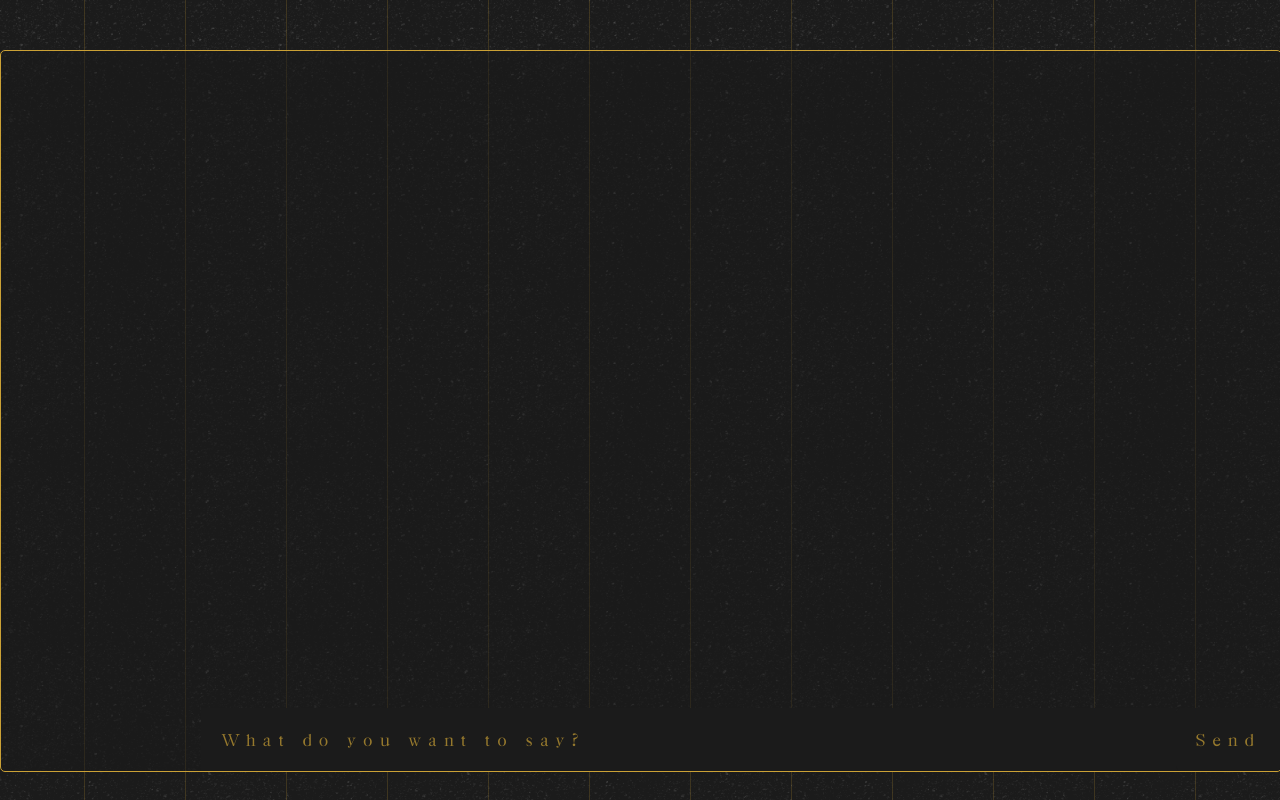
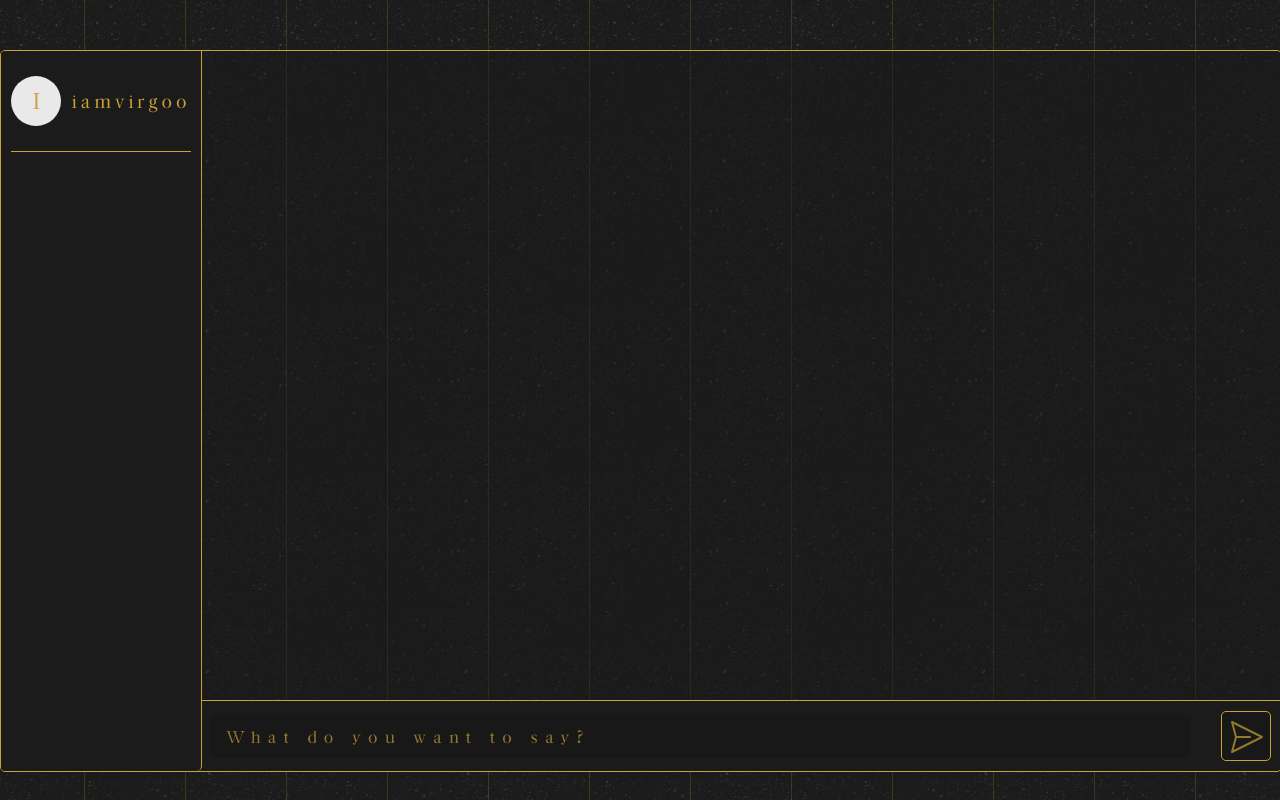
Before and after one commit to Flumine-IT-Hackaton-2023/Auxilium-Frontend, a React (Vite) app in the folder app/: page /app in a window 1280 px wide. Built offline with nearby package versions, Linux system fonts and the light colour scheme.

Commit message:
WIP: Application Chat and Sidebar

```diff
--- /dev/null
+++ b/app/src/assets/send.tsx
@@ -0,0 +1,6 @@
+export default function Send(props : any) {
+    return <svg width="32" height="32" viewBox="0 0 32 32" fill="none" xmlns="http://www.w3.org/2000/svg">
+        <path d="M0.368084 0.225597C0.51737 0.103625 0.69873 0.0274053 0.890329 0.0061165C1.08193 -0.0151723 1.2756 0.0193773 1.44802 0.105605L31.4461 15.1046C31.6125 15.1876 31.7525 15.3153 31.8503 15.4733C31.9482 15.6314 32 15.8137 32 15.9996C32 16.1855 31.9482 16.3677 31.8503 16.5258C31.7525 16.6839 31.6125 16.8116 31.4461 16.8945L1.44802 31.8936C1.27577 31.9798 1.08227 32.0145 0.89079 31.9934C0.699306 31.9724 0.517988 31.8964 0.368638 31.7747C0.219288 31.6531 0.108265 31.4908 0.0489185 31.3076C-0.0104282 31.1243 -0.0155722 30.9278 0.0341056 30.7417L3.96585 16.0006L0.0341056 1.25953C-0.015811 1.07334 -0.0108437 0.876682 0.0484098 0.693245C0.107663 0.509807 0.218677 0.347407 0.368084 0.225597ZM5.76774 17.0005L2.53995 29.1118L28.7623 16.0006L2.53795 2.88943L5.76774 15.0007H18.9989C19.2641 15.0007 19.5184 15.106 19.706 15.2935C19.8935 15.4811 19.9988 15.7354 19.9988 16.0006C19.9988 16.2658 19.8935 16.5201 19.706 16.7077C19.5184 16.8952 19.2641 17.0005 18.9989 17.0005H5.76774Z" fill={props.color || "#CBA135"} fill-opacity="0.7"/>
+    </svg>
+
+}
--- /dev/null
+++ b/app/src/components/chat.tsx
@@ -0,0 +1,36 @@
+import Send from "../assets/send";
+import send from "../assets/send.svg";
+import {useState} from "react";
+
+export default function Chat() {
+    const [color, setColor] = useState("");
+
+    const handleSubmit = () => {}
+
+    const handleChange = () => {}
+
+    return <div className={"chat--container"}>
+        <form className={"chat--container--form"} onSubmit={handleSubmit}>
+            <input className={"chat--container--form--input"}
+                   type="text"
+                   name="message"
+                   placeholder="What do you want to say?"
+                   onChange={handleChange}
+                   autoComplete="off"
+                   required/>
+            <button className={"chat--container--form--button"}
+                    type={'submit'}
+                    onSubmit={handleSubmit}
+                    onMouseEnter={() => setColor("#0000")}
+            >
+                <Send className={"chat--container--form--button--img"} src={send} alt=""
+                      color={color}
+                />
+            </button>
+            {/*<input className={"app--container--content--form--button"}
+                               type="submit"
+                               onSubmit={handleSubmit}
+                               value="Send"/>*/}
+        </form>
+    </div>
+}
--- a/app/src/components/sidebar.tsx
+++ b/app/src/components/sidebar.tsx
@@ -1,3 +1,22 @@
+import {useState} from "react";
+
 export default function Sidebar() {
-    return <></>
+    const [username, setUsername] = useState<string | null>("iamvirgoo")
+
+    return <div className={"sidebar"}>
+        <div className={"sidebar--container"}>
+            <div className={"sidebar--container--heading"}>
+                <div className={"sidebar--container--heading--user"}>
+                    <div className={"sidebar--container--heading--user--image"} >
+                        <p>{username?.at(0)}</p>
+                    </div>
+                    <p className={"sidebar--container--heading--user--username"}>{username}</p>
+                </div>
+                <div className={"line"}/>
+            </div>
+            <div className={"sidebar--container--chats"}>
+
+            </div>
+        </div>
+    </div>
 }
--- a/app/src/pages/application/appIndex.tsx
+++ b/app/src/pages/application/appIndex.tsx
@@ -1,9 +1,13 @@
 import { useState } from "react";
+
+import Chat from "../../components/chat";
+import Sidebar from "../../components/sidebar";
 
 import pattern from "../../assets/pattern.webp";
 
 export default function AppIndex() {
     const [message, setMessage] = useState("");
+    const [color, setColor] = useState("");
 
     const handleSubmit = () => {}
 
@@ -20,21 +24,8 @@ export default function AppIndex() {
         <section className={"app"}>
             <img className={"pattern"} src={pattern} alt=""/>
             <div className={"app--container"}>
-                <div className={"app--container--content"}>
-                    <form className={"app--container--content--form"} onSubmit={handleSubmit}>
-                        <input className={"app--container--content--form--input"}
-                               type="text"
-                               name="message"
-                               placeholder="What do you want to say?"
-                               onChange={handleChange}
-                               autoComplete="off"
-                               required/>
-                        <input className={"app--container--content--form--button"}
-                               type="submit"
-                               onSubmit={handleSubmit}
-                               value="Send"/>
-                    </form>
-                </div>
+                <Sidebar/>
+                <Chat/>
             </div>
         </section>
     </main>
--- a/app/src/styles/index.sass
+++ b/app/src/styles/index.sass
@@ -7,7 +7,7 @@
 .hero
   padding-top: 100px
   @media screen and (width > 1440px)
-    padding-top: 350px
+    padding-top: 200px
   &--container
     @include container
     &--heading
@@ -28,9 +28,6 @@
         font-family: SchoonheidItalic, 'sans-serif'
         line-height: 60px
         width: 80%
-        @media screen and (width > 1440px)
-          font-size: 64px
-          width: 100%
     &--link,
     &--link__glitch
       font-size: 45px
@@ -101,56 +98,110 @@
 .app
   &--container
     @include container
+    position: relative
     max-width: 1400px
+    margin-top: 50px
+    width: 100%
+    height: 90vh
+    background-color: rgba(27, 27, 27, 0.5)
+    border-radius: 5px
+    border: 1px solid #CBA135
+    overflow: hidden
     @media screen and (width > 1440px)
       max-width: 1440px
     @media screen and (width > 1880px)
       max-width: 1640px
-    &--content
-      position: relative
-      margin-top: 50px
-      width: 100%
-      height: 90vh
-      background-color: rgba(27, 27, 27, 0.5)
-      border-radius: 5px
-      border: 1px solid #CBA135
-      overflow: hidden
-      &--form
-        position: absolute
-        bottom: 0
-        right: 0
-        left: 200px
+
+.chat
+  &--container
+    position: absolute
+    bottom: 0
+    right: 0
+    left: 200px
+    &--form
+      display: flex
+      justify-content: space-between
+      align-items: center
+      gap: 30px
+      padding: 10px
+      background-color: #1B1B1B
+      border-radius: 0 0 5px 0
+      border-width: 1px 0 0 0
+      border-style: solid
+      border-color: #CBA135
+      &--input
+        width: 100%
+        font-size: 18px
+        font-family: CaslonBold, sans-serif
+        background-color: rgba(10, 10, 10, 0.2)
+        padding: 10px 0 10px 15px
+        color: #CBA135
+        border: none
+        border-width: 1px 1px 1px 0
+        border-radius: 0 0 5px 0
+        letter-spacing: .4em
+        &::placeholder
+          color: rgba(203, 161, 53, 0.7)
+          letter-spacing: .4em
+        &:focus
+          color: #CBA135
+      &--button
+        width: 50px
+        height: 50px
+        font-size: 18px
+        border: 1px solid #CBA135
+        border-radius: 5px
+        padding: 9px
+        font-family: CaslonBold, sans-serif
+        background-color: rgba(10, 10, 10, 0.2)
+        color: rgba(203, 161, 53, 0.7)
+        letter-spacing: .4em
+        cursor: pointer
+        transition: 300ms ease-in
+        &:hover
+          background-color: #CBA135
+        &--img
+          width: 32px
+          height: 32px
+.sidebar
+  position: absolute
+  top: 0
+  bottom: 0
+  width: 200px
+  border-radius: 0 0 5px 0
+  border-width: 0 1px 0 0
+  border-style: solid
+  border-color: #CBA135
+  background-color: $background-color
+  z-index: 1
+  overflow: hidden
+  &--container
+    padding: 25px 10px
+    &--heading
+      &--user
         display: flex
         justify-content: space-between
         align-items: center
-        &--input
-          width: 100%
-          font-size: 18px
-          font-family: CaslonBold, sans-serif
-          background-color: #1B1B1B
-          padding: 20px 20px
-          color: #CBA135
-          border: none
-          letter-spacing: .4em
-          &::placeholder
-            color: rgba(203, 161, 53, 0.7)
-            letter-spacing: .4em
-          &:focus
-            color: #CBA135
-        &--button
-          font-size: 18px
-          border: none
-          border-radius: 5px
-          font-family: CaslonBold, sans-serif
-          background-color: #1B1B1B
-          padding: 20px 20px
-          color: rgba(203, 161, 53, 0.7)
-          letter-spacing: .4em
-          cursor: pointer
-          transition: 300ms ease-in
-          &:hover
-            background-color: #CBA135
-            color: #1B1B1B
+        &--image
+          width: 50px
+          height: 50px
+          border-radius: 25px
+          display: flex
+          justify-content: center
+          align-items: center
+          background-color: rgba(255, 255, 255, .9)
+          p
+            font-size: 24px
+            text-transform: uppercase
+        &--username
+          font-size: 20px
+          letter-spacing: .2em
+
+.line
+  height: 1px
+  margin-top: 25px
+  width: 100%
+  background-color: #CBA135
 
 .jesus
   position: absolute
```
Also changed, not shown: app/src/assets/send.svg (added).
